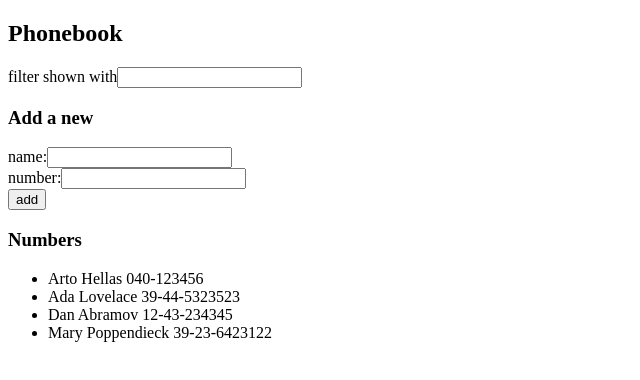
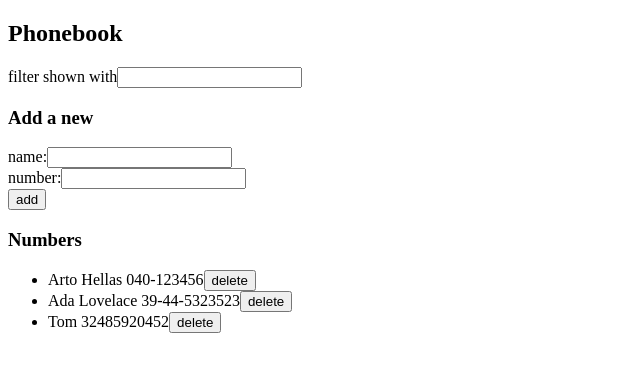
Before and after one commit to thommiie/fullstackopen, a React (Vite) app in the folder part2/phonebook/phonebook/: page / in a window 1280 px wide. Shown: the top 380 px of the page, without its empty margins (0-640 px from the left). Built offline with nearby package versions, Linux system fonts and the light colour scheme; data requests are answered from the project's data file.

Commit message:
new commit cuz im insane

```diff
--- /dev/null
+++ b/part2/phonebook/phonebook/db.json
@@ -0,0 +1,19 @@
+{
+  "persons": [
+    {
+      "id": "1",
+      "name": "Arto Hellas",
+      "number": "040-123456"
+    },
+    {
+      "id": "2",
+      "name": "Ada Lovelace",
+      "number": "39-44-5323523"
+    },
+    {
+      "id": "60be",
+      "name": "Tom ",
+      "number": "32485920452"
+    }
+  ]
+}
--- a/part2/phonebook/phonebook/package.json
+++ b/part2/phonebook/phonebook/package.json
@@ -10,6 +10,7 @@
     "preview": "vite preview"
   },
   "dependencies": {
+    "axios": "^1.13.5",
     "react": "^19.2.0",
     "react-dom": "^19.2.0"
   },
@@ -22,6 +23,7 @@
     "eslint-plugin-react-hooks": "^7.0.1",
     "eslint-plugin-react-refresh": "^0.4.24",
     "globals": "^16.5.0",
+    "json-server": "^1.0.0-beta.5",
     "vite": "^7.3.1"
   }
 }
--- a/part2/phonebook/phonebook/src/App.jsx
+++ b/part2/phonebook/phonebook/src/App.jsx
@@ -1,54 +1,90 @@
-import { useState } from 'react'
+import { useState, useEffect } from 'react'
+import personService from './services/persons'
+import './app.css'
+
+const Notification = ({ message, type }) => {
+  if (!message) return null
+
+  return <div className={type}>{message}</div>
+}
 
 const App = () => {
-  const [persons, setPersons] = useState([
-    { name: 'Arto Hellas', number: '040-123456', id: 1 },
-    { name: 'Ada Lovelace', number: '39-44-5323523', id: 2 },
-    { name: 'Dan Abramov', number: '12-43-234345', id: 3 },
-    { name: 'Mary Poppendieck', number: '39-23-6423122', id: 4 }
-  ])
-
+  const [persons, setPersons] = useState([])
   const [newName, setNewName] = useState('')
   const [newNumber, setNewNumber] = useState('')
   const [filter, setFilter] = useState('')
+  const [notification, setNotification] = useState(null)
+  const [notificationType, setNotificationType] = useState('success')
+
+  useEffect(() => {
+    personService.getAll().then(data => setPersons(data))
+  }, [])
 
   const addPerson = (event) => {
     event.preventDefault()
 
-    const nameExists = persons.some(
-      person => person.name === newName
-    )
+    const existing = persons.find(p => p.name === newName)
 
-    if (nameExists) {
-      alert(`${newName} is already added to phonebook`)
+    if (existing) {
+      if (confirm(`${newName} is already added, replace number?`)) {
+        const updatedPerson = { ...existing, number: newNumber }
+
+        personService
+          .update(existing.id, updatedPerson)
+          .then(returnedPerson => {
+            setPersons(persons.map(p =>
+              p.id !== existing.id ? p : returnedPerson
+            ))
+            showNotification(`Updated ${returnedPerson.name}`, 'success')
+          })
+      }
       return
     }
 
-    const personObject = {
-      name: newName,
-      number: newNumber,
-      id: persons.length + 1
-    }
+    const personObject = { name: newName, number: newNumber }
 
-    setPersons(persons.concat(personObject))
+    personService.create(personObject).then(returnedPerson => {
+      setPersons(persons.concat(returnedPerson))
+      showNotification(`Added ${returnedPerson.name}`, 'success')
+    })
+
     setNewName('')
     setNewNumber('')
   }
 
-  const personsToShow = persons.filter(person =>
-    person.name.toLowerCase().includes(filter.toLowerCase())
+  const deletePerson = (id) => {
+    const person = persons.find(p => p.id === id)
+
+    if (confirm(`Delete ${person.name}?`)) {
+      personService.remove(id).then(() => {
+        setPersons(persons.filter(p => p.id !== id))
+        showNotification(`Deleted ${person.name}`, 'success')
+      })
+    }
+  }
+
+  const showNotification = (message, type) => {
+    setNotification(message)
+    setNotificationType(type)
+
+    setTimeout(() => {
+      setNotification(null)
+    }, 3000)
+  }
+
+  const personsToShow = persons.filter(p =>
+    p.name.toLowerCase().includes(filter.toLowerCase())
   )
 
   return (
     <div>
       <h2>Phonebook</h2>
 
+      <Notification message={notification} type={notificationType} />
+
       <div>
         filter shown with
-        <input
-          value={filter}
-          onChange={(e) => setFilter(e.target.value)}
-        />
+        <input value={filter} onChange={(e) => setFilter(e.target.value)} />
       </div>
 
       <h3>Add a new</h3>
@@ -71,6 +107,7 @@ const App = () => {
         {personsToShow.map(person => (
           <li key={person.id}>
             {person.name} {person.number}
+            <button onClick={() => deletePerson(person.id)}>delete</button>
           </li>
         ))}
       </ul>
--- /dev/null
+++ b/part2/phonebook/phonebook/src/app.css
@@ -0,0 +1,17 @@
+.success {
+  color: green;
+  background: lightgrey;
+  font-size: 18px;
+  border: 2px solid green;
+  padding: 10px;
+  margin-bottom: 10px;
+}
+
+.error {
+  color: red;
+  background: lightgrey;
+  font-size: 18px;
+  border: 2px solid red;
+  padding: 10px;
+  margin-bottom: 10px;
+}
--- /dev/null
+++ b/part2/phonebook/phonebook/src/services/persons.js
@@ -0,0 +1,21 @@
+import axios from 'axios'
+
+const baseUrl = 'http://localhost:3001/persons'
+
+const getAll = () => {
+  return axios.get(baseUrl).then(res => res.data)
+}
+
+const create = newPerson => {
+  return axios.post(baseUrl, newPerson).then(res => res.data)
+}
+
+const update = (id, newObject) => {
+  return axios.put(`${baseUrl}/${id}`, newObject).then(res => res.data)
+}
+
+const remove = id => {
+  return axios.delete(`${baseUrl}/${id}`)
+}
+
+export default { getAll, create, update, remove }
```
Also changed, not shown: 1 other file (tests, documents, lock files or other folders).
